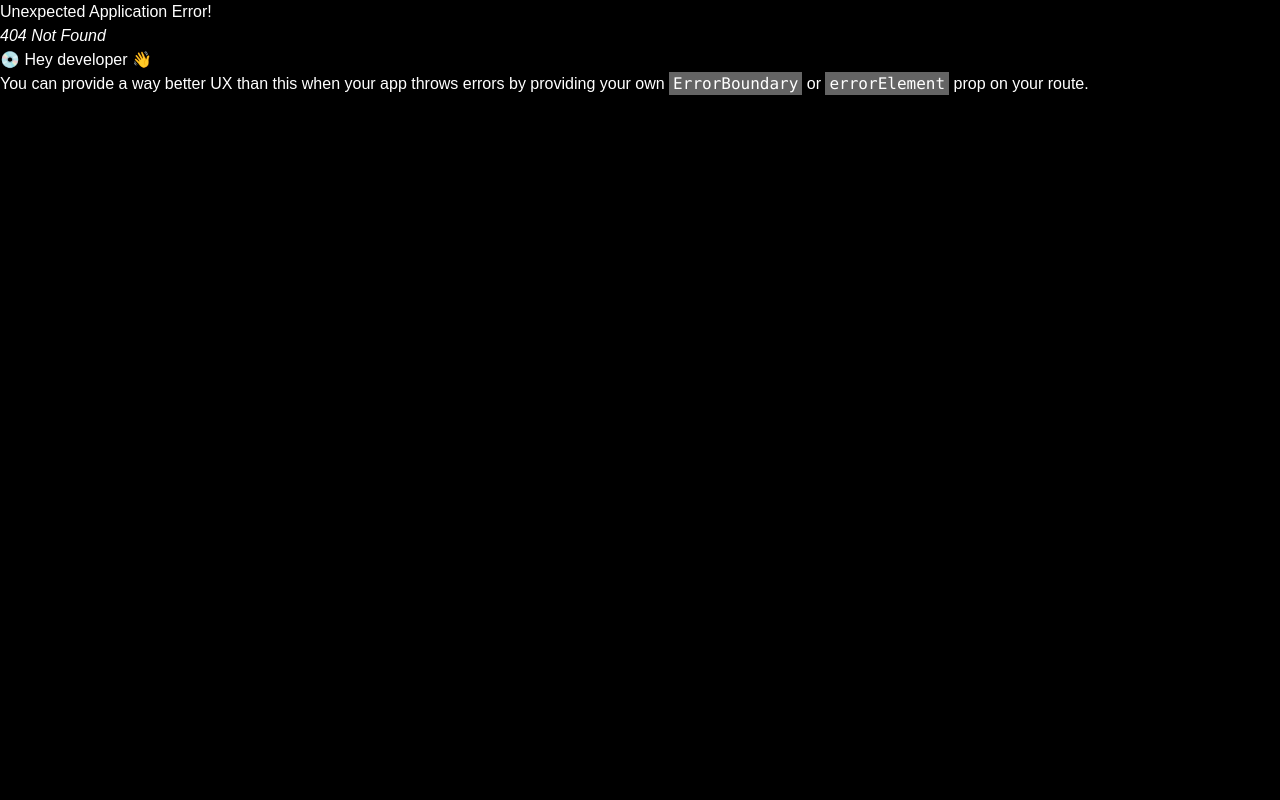
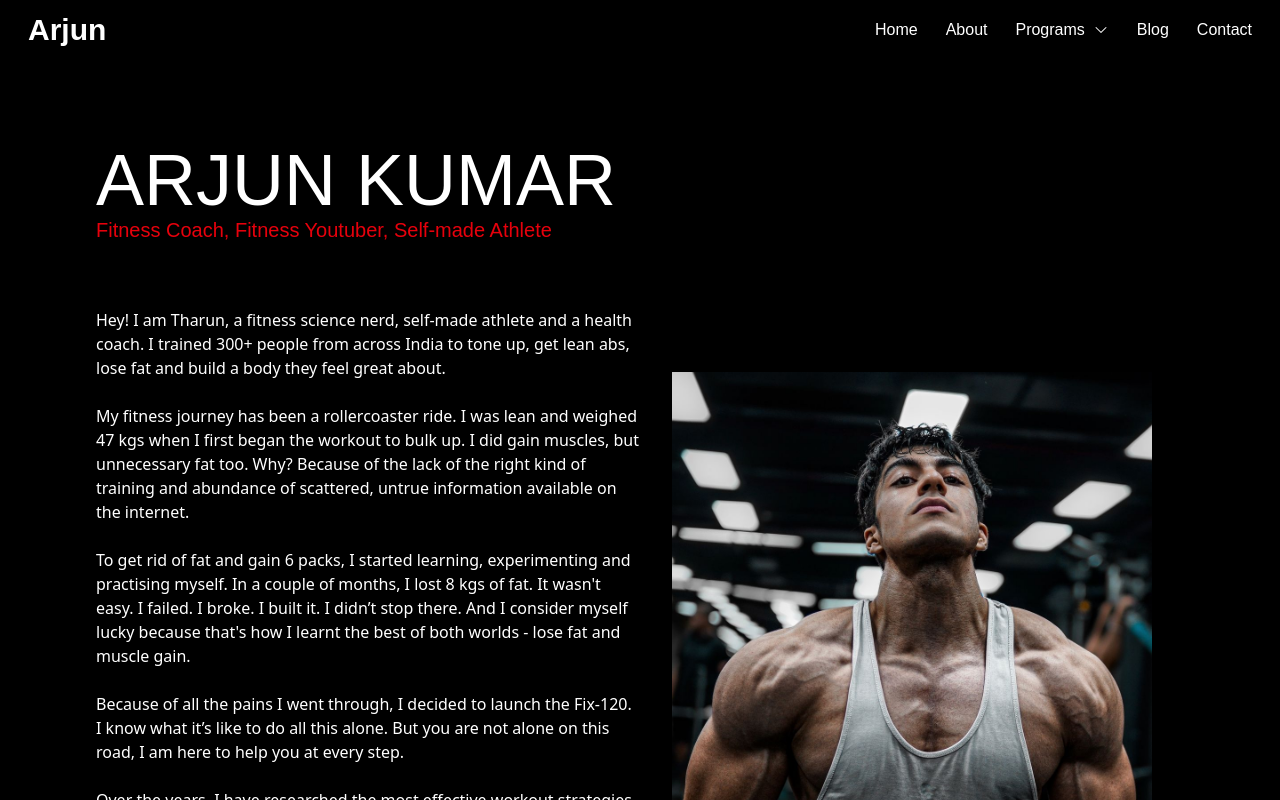
Before and after one commit to dharaniis/arjun-site, a React (Vite) app in the folder client/: page /about in a window 1280 px wide. Before the commit this address had no page. Shown: the top 800 px of the page. Built offline with nearby package versions, Linux system fonts and the light colour scheme; a web font is replaced by a local one.

Commit message:
add About page

```diff
--- a/client/src/components/Navbar.tsx
+++ b/client/src/components/Navbar.tsx
@@ -18,7 +18,7 @@ function Navbar({isHidden, setIsHidden, DelayHandler, setDelayHandler}: Props) {
             </div>
             <div className="basis-1/2 text-md flex justify-end gap-7 px-7">
               <Link to="/" >Home</Link>
-              <Link to="/" >About</Link>
+              <Link to="/about" >About</Link>
               <Link to="/"
                 className="relative flex gap-2 items-center"
                 onMouseEnter={ ()=>setIsHidden(false) }
--- a/client/src/main.tsx
+++ b/client/src/main.tsx
@@ -3,9 +3,11 @@ import { createRoot } from 'react-dom/client'
 import './index.css'
 import { createBrowserRouter, RouterProvider } from 'react-router-dom'
 import Home from './pages/home/index.tsx'
+import About from './pages/about/index.tsx'
 
 const router = createBrowserRouter([
   {path: "/", element: <Home/>},
+  {path: "/about", element: <About/>},
 ]);
 
 createRoot(document.getElementById('root')!).render(
--- /dev/null
+++ b/client/src/pages/about/index.tsx
@@ -0,0 +1,43 @@
+import { useState } from "react";
+import Footer from "../../components/Footer";
+import Navbar from "../../components/Navbar"
+
+type Props = {}
+
+function About({}: Props) {
+    const [isHidden, setIsHidden] = useState<boolean>(true);
+    const [DelayHandler, setDelayHandler] = useState<any>(null);
+    return (
+        <div>
+            <Navbar
+                isHidden={isHidden}
+                setIsHidden={setIsHidden}
+                DelayHandler={DelayHandler}
+                setDelayHandler={setDelayHandler}
+            />
+            <div className="px-24 py-36">
+                <div>
+                    <h1 className="text-7xl">ARJUN KUMAR</h1>
+                    <p className="text-xl text-red-600">Fitness Coach, Fitness Youtuber, Self-made Athlete</p>
+                </div>
+                <div className="flex">
+                    <div className="mt-16 font-sans text-left basis-1/2">
+                        <p>Hey! I am Tharun, a fitness science nerd, self-made athlete and a health coach. I trained 300+ people from across India to tone up, get lean abs, lose fat and build a body they feel great about.</p> ‍
+                        <p> My fitness journey has been a rollercoaster ride. I was lean and weighed 47 kgs when I first began the workout to bulk up. I did gain muscles, but unnecessary fat too. Why? Because of the lack of the right kind of training and abundance of scattered, untrue information available on the internet.</p> ‍
+                        <p>To get rid of fat and gain 6 packs, I started learning, experimenting and practising myself. In a couple of months, I lost 8 kgs of fat. It wasn't easy. I failed. I broke. I built it. I didn’t stop there. And I consider myself lucky because that's how I learnt the best of both worlds - lose fat and muscle gain.</p> ‍
+                        <p>Because of all the pains I went through, I decided to launch the Fix-120. I know what it’s like to do all this alone. But you are not alone on this road, I am here to help you at every step.</p> ‍
+                        <p>Over the years, I have researched the most effective workout strategies and created effective systematic training programs backed by scientific evidence and personal experience.</p> ‍
+                        <p>I took the road to a healthy life in 2016 and since then, I never looked back to my tired and unfit self. I expertise in fat loss, muscle gain and being in shape. My current obsession is to help people build a strong body and craft a healthier life. Step by step.</p> ‍
+                        <p>After launching several successful transformation stories on the planet, I started a Youtube channel with the sole purpose to help more people become fit. We are now trusted by 110k+ people as subscribers. I am excited to work with you in FitX-120.</p>
+                    </div>
+                    <div className="basis-1/2 flex justify-center items-center">
+                        <img className="w-[30rem] object-cover" src="/src/assets/saketabout.jpg"></img>
+                    </div>
+                </div>
+            </div>
+            <Footer />
+        </div>
+    )
+    }
+
+export default About
```
Also changed, not shown: client/src/assets/saketabout.jpg (added).
